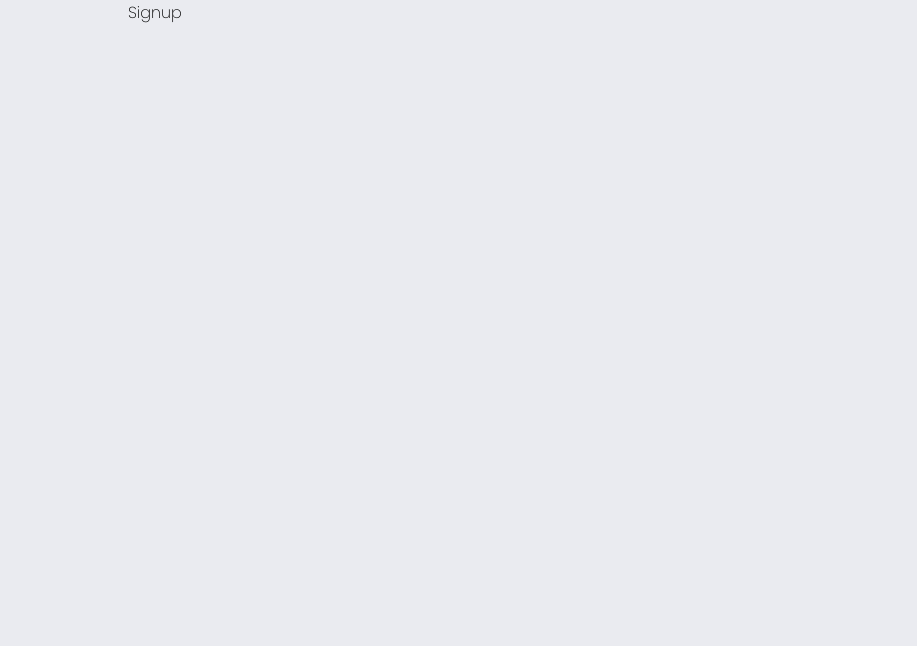
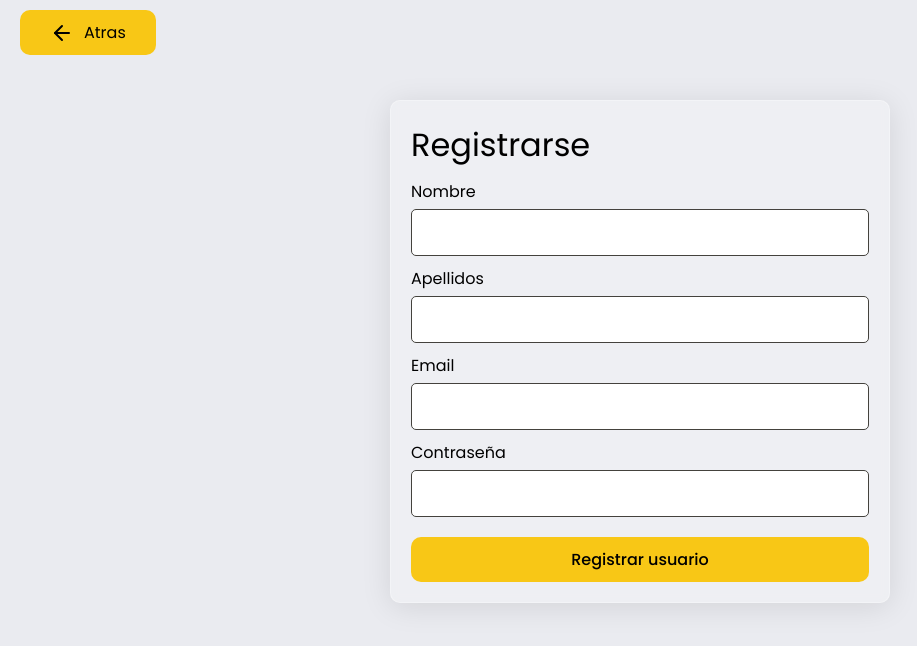
Before and after one commit to Yosipmikecolin/app-web-comics, a React (Vite) app: page /signup in a window 1280 px wide. Shown: the top 646 px of the page, without its empty margins (0-917 px from the left). Built offline with nearby package versions, Linux system fonts and the light colour scheme.

Commit message:
Registration form created

```diff
--- a/package.json
+++ b/package.json
@@ -15,6 +15,7 @@
     "lucide-react": "^0.453.0",
     "react": "^18.3.1",
     "react-dom": "^18.3.1",
+    "react-hot-toast": "^2.4.1",
     "react-router-dom": "^6.27.0",
     "zustand": "^5.0.0"
   },
--- /dev/null
+++ b/src/api/mutation.ts
@@ -0,0 +1,8 @@
+import { useMutation } from "@tanstack/react-query";
+import { registerUser } from "./request";
+
+export const mutationUser = () => {
+  return useMutation({
+    mutationFn: registerUser,
+  });
+};
--- a/src/api/request.ts
+++ b/src/api/request.ts
@@ -1,4 +1,4 @@
-import { Comic } from "../interface";
+import { Comic, User } from "../interface";
 import { axiosConfig } from "./config";
 
 export const getAllComics = async (page: number) => {
@@ -10,3 +10,12 @@ export const getAllComics = async (page: number) => {
     throw error;
   }
 };
+
+export const registerUser = async (user: User) => {
+  try {
+    const response = await axiosConfig.post("/register-user", user);
+    return response.data;
+  } catch (error) {
+    throw error;
+  }
+};
--- a/src/index.css
+++ b/src/index.css
@@ -3,17 +3,13 @@
   padding: 0;
   box-sizing: border-box;
   font-family: "Poppins", sans-serif;
-  font-weight: 200;
+  font-weight: 400;
   font-style: normal;
 }
 
 body {
   background-color: rgba(204, 206, 219, 0.397);
   overflow-x: hidden;
-}
-
-p {
-  font-weight: 300;
 }
 
 li {
--- a/src/main.tsx
+++ b/src/main.tsx
@@ -5,12 +5,14 @@ import "./index.css";
 
 import { QueryClient, QueryClientProvider } from "@tanstack/react-query";
 import { Details, Home, NoFound, Signup } from "./views/";
+import { Toaster } from "react-hot-toast";
 
 const queryClient = new QueryClient();
 createRoot(document.getElementById("root")!).render(
   <StrictMode>
     <QueryClientProvider client={queryClient}>
       <BrowserRouter basename="/">
+      <Toaster/>
         <div className="container">
           <Routes>
             <Route path="/" Component={Home} />
--- /dev/null
+++ b/src/views/signup/Signup.module.css
@@ -0,0 +1,94 @@
+.container-signup {
+  width: 500px;
+  margin: auto;
+  margin-top: 100px;
+  background: rgba(255, 255, 255, 0.2);
+  border-radius: 16px;
+  box-shadow: 0 4px 30px rgba(0, 0, 0, 0.1);
+  backdrop-filter: blur(5px);
+  -webkit-backdrop-filter: blur(5px);
+  border: 1px solid rgba(255, 255, 255, 0.3);
+  border-radius: 10px;
+  padding: 20px;
+}
+
+.button-back {
+  background-color: #f8c716;
+  display: flex;
+  align-items: center;
+  gap: 10px;
+  cursor: pointer;
+  border: none;
+  position: absolute;
+  top: 10px;
+  left: 20px;
+  border-radius: 10px;
+  padding: 10px 30px;
+  font-size: medium;
+  transition: 500ms ease;
+}
+
+.conatiner-inputs {
+  margin-top: 10px;
+  display: flex;
+  flex-direction: column;
+  gap: 5px;
+}
+
+.conatiner-inputs > input {
+  border: none;
+  border: 1px solid rgb(68, 66, 61);
+  border-radius: 5px;
+  padding: 10px;
+  outline: none;
+  font-weight: 500;
+  font-size: medium;
+}
+
+.container-signup button {
+  width: 100%;
+  margin-top: 20px;
+  border: none;
+  background-color: #f8c716;
+  font-weight: 500;
+  font-size: medium;
+  cursor: pointer;
+  padding: 10px;
+  border-radius: 10px;
+  display: flex;
+  justify-content: center;
+  align-items: center;
+  transition: 500ms ease;
+}
+
+.container-signup button:hover {
+  background-color: #eccd5b;
+}
+
+.button-back:hover {
+  background-color: #eccd5b;
+}
+
+.loader {
+  border: 4px solid #f3f3f3;
+  border-top: 4px solid #ffd82c;
+  border-radius: 50%;
+  width: 40px;
+  height: 40px;
+  animation: spin 500ms linear infinite;
+}
+
+@keyframes spin {
+  0% {
+    transform: rotate(0deg);
+  }
+  100% {
+    transform: rotate(360deg);
+  }
+}
+
+@media (max-width: 589px) {
+  .container-signup {
+    width: 100%;
+  }
+}
--- a/src/views/signup/Signup.tsx
+++ b/src/views/signup/Signup.tsx
@@ -1,5 +1,101 @@
+import { useState } from "react";
+import classes from "./Signup.module.css";
+import { mutationUser } from "../../api/mutation";
+import { Link, useNavigate } from "react-router-dom";
+import toast from "react-hot-toast";
+import { ArrowLeft } from "lucide-react";
+
 const Signup = () => {
-  return <div>Signup</div>;
+  const { mutateAsync, isPending } = mutationUser();
+  const navigate = useNavigate();
+  const [values, setValues] = useState({
+    name: "",
+    lastname: "",
+    email: "",
+    password: "",
+  });
+
+  const handleSubmit = async (e: React.FormEvent<HTMLFormElement>) => {
+    try {
+      e.preventDefault();
+      if (values.name && values.lastname && values.email && values.password) {
+        const reponse = await mutateAsync(values);
+        const { username, token } = reponse;
+        localStorage.setItem("username", username);
+        localStorage.setItem("token", token);
+        toast.success("Registro exitoso");
+        setValues({
+          name: "",
+          lastname: "",
+          email: "",
+          password: "",
+        });
+        setTimeout(() => {
+          navigate("/");
+        }, 2000);
+      } else {
+        toast.error("Completa todos los campos");
+      }
+    } catch (error: any) {
+      const { message } = error.response.data;
+      if (message.includes("duplicate")) {
+        toast.error("El correo ya se encuentra registrado");
+      } else {
+        toast.error("Ocurrio un error inesperado");
+      }
+    }
+  };
+
+  return (
+    <>
+      <Link to="/">
+        <button className={classes["button-back"]}>
+          <ArrowLeft />
+          Atras
+        </button>
+      </Link>
+
+      <form className={classes["container-signup"]} onSubmit={handleSubmit}>
+        <h1>Registrarse</h1>
+        <div className={classes["conatiner-inputs"]}>
+          <label>Nombre</label>
+          <input
+            value={values.name}
+            onChange={(e) => setValues({ ...values, name: e.target.value })}
+          />
+        </div>
+
+        <div className={classes["conatiner-inputs"]}>
+          <label>Apellidos</label>
+          <input
+            value={values.lastname}
+            onChange={(e) => setValues({ ...values, lastname: e.target.value })}
+          />
+        </div>
+
+        <div className={classes["conatiner-inputs"]}>
+          <label>Email</label>
+          <input
+            value={values.email}
+            type="email"
+            onChange={(e) => setValues({ ...values, email: e.target.value })}
+          />
+        </div>
+
+        <div className={classes["conatiner-inputs"]}>
+          <label>Contraseña</label>
+          <input
+            value={values.password}
+            type="password"
+            onChange={(e) => setValues({ ...values, password: e.target.value })}
+          />
+        </div>
+        <button disabled={isPending}>
+          {isPending ? <div className={classes.loader} /> : "Registrar usuario"}{" "}
+        </button>
+      </form>
+    </>
+  );
 };
 
 export default Signup;
```
Also changed, not shown: src/interface/index.ts (+7 -0 lines), 1 other file (tests, documents, lock files or other folders).
